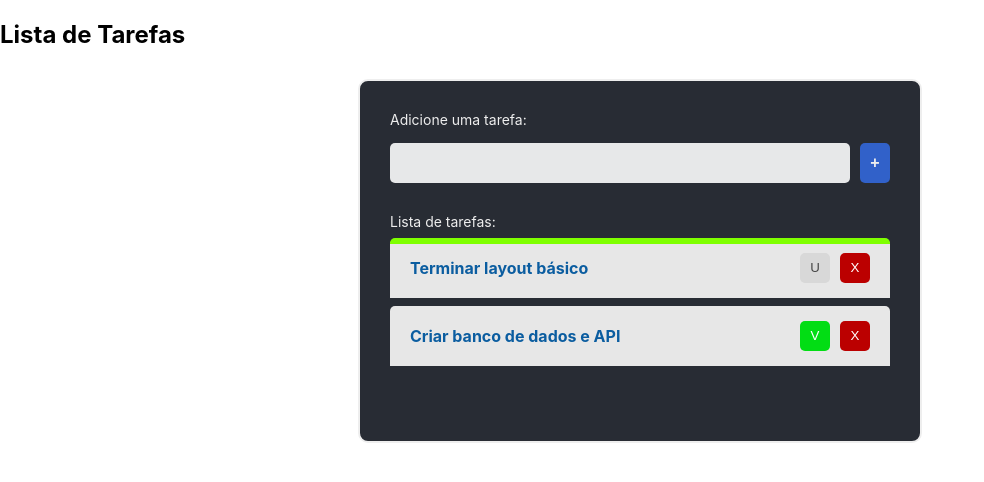
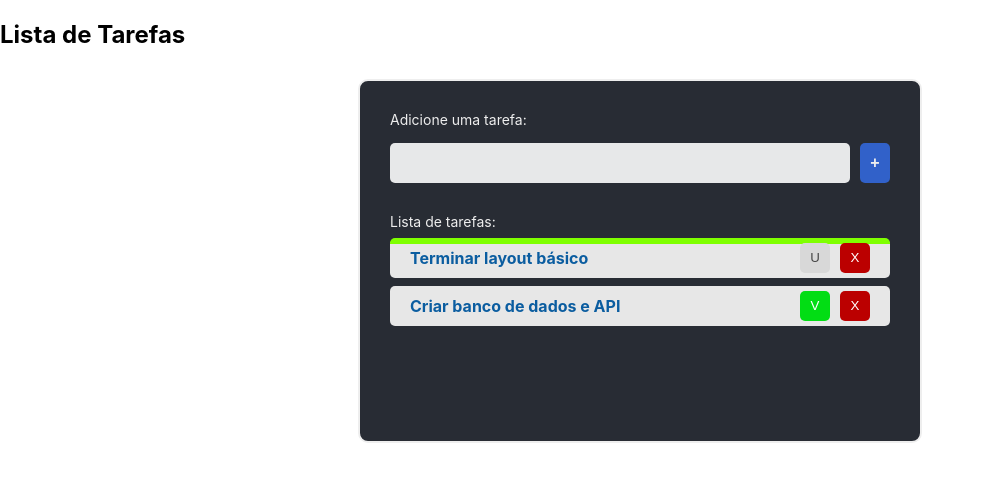
Before and after one commit to hermannhahn/lista-de-tarefas, a React (Create React App) app: page / in a window 1280 px wide. Shown: the top 482 px of the page, without its empty margins (0-984 px from the left). Built offline with nearby package versions, Linux system fonts and the light colour scheme.

Commit message:
alternador entre tarefas e layout da descrição

```diff
--- a/src/components/App.jsx
+++ b/src/components/App.jsx
@@ -44,14 +44,20 @@ const App = () => {
 		setTasks(newTask);
 	};
 
+	const closeAllTaskDescriptions = () => {
+		const newTask = tasks.map(task => { return task.showdesc = false; });
+		setTasks(newTask);
+	};
+
+
 	const handleTaskDescription = (taskId) => {
 		const newTask = tasks.map((task) => {
 			if (task.id === taskId) return { ...task, showdesc: !task.showdesc }
 			return task;
 		});
+		closeAllTaskDescriptions();
 		setTasks(newTask);
 	};
-
 
 	return (
 		<>
--- a/src/components/Task.jsx
+++ b/src/components/Task.jsx
@@ -11,10 +11,24 @@ const Task = ({ task, handleTaskStatus, handleTaskRemove, handleTaskDescription
 		<>
 			<li
 				className="task-li"
-				style={task.completed ? { borderTop: "6px solid chartreuse", paddingTop: "9px" } : {}}
+				style={
+					task.completed ? {
+						borderTop: "6px solid chartreuse",
+						paddingTop: "9px"
+					}:
+						task.showdesc ? {
+							borderBottomLeftRadius: "0px",
+							borderBottomRightRadius: "0px",
+							backgroundColor: "#2395e0",
+							color: "#eee"
+						} : {}
+				}
 			>
 
-				<div className="task-title" onClick={() => handleTaskDescription(task.id)}>
+				<div
+					className="task-title"
+					onClick={() => handleTaskDescription(task.id)}
+				>
 					{task.title}
 				</div>
 
--- a/src/styles/Task.css
+++ b/src/styles/Task.css
@@ -1,11 +1,10 @@
 .task-li {
     background-color: rgb(231, 231, 231);
     margin: 8px 0;
+    height: 10px;
     padding: 15px 20px;
     display: flex;
     border-radius: 5px;
-    border-bottom-left-radius: 0px;
-    border-bottom-right-radius: 0px;
     justify-content: space-between;
     color: rgb(11, 93, 160);
     align-items: center;
@@ -13,12 +12,14 @@
 
 .task-desc {
     margin: 30px auto;
-    margin-top: -9px;
+    margin-top: -8px;
     overflow: auto;
     background-color: #282c34;
     min-height: 300px;
     border: 2px solid #eeeeee;
     border-top: none;
+    border-bottom-left-radius: 5px;
+    border-bottom-right-radius: 5px;
     padding: 30px;
 }
 
```
